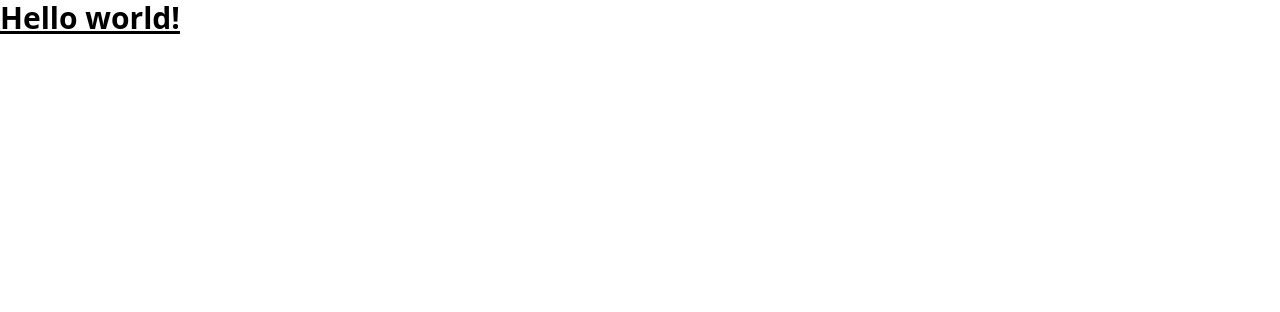
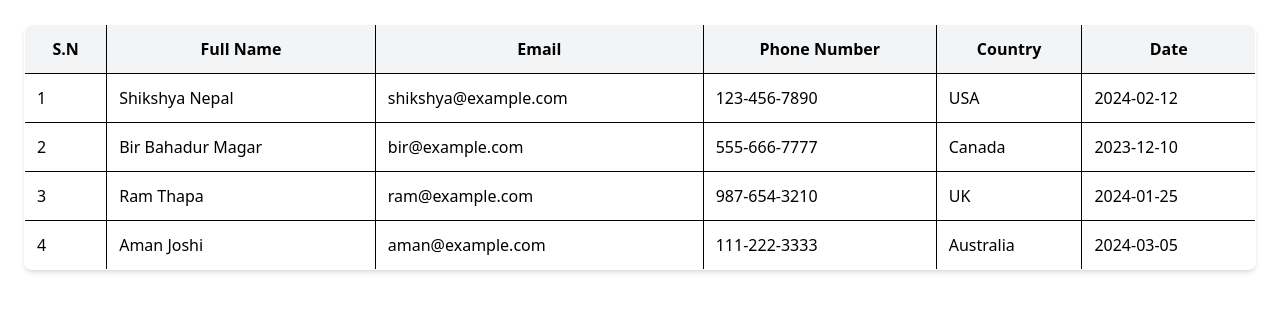
Before and after one commit to NilimaSardar/Intern_Task, a React (Vite) app in the folder 02_tailwindTable/: page / in a window 1280 px wide. Shown: the top 312 px of the page. Built offline with nearby package versions, Linux system fonts and the light colour scheme.

Commit message:
created table using tailwind css

```diff
--- a/02_tailwindTable/src/App.jsx
+++ b/02_tailwindTable/src/App.jsx
@@ -2,14 +2,13 @@ import { useState } from 'react'
 import reactLogo from './assets/react.svg'
 import viteLogo from '/vite.svg'
 import './App.css'
+import TableComponent from './components/TableComponent'
 
 function App() {
 
   return (
     <>
-      <h1 class="text-3xl font-bold underline">
-        Hello world!
-      </h1>
+      <TableComponent/>
     </>
   )
 }
--- /dev/null
+++ b/02_tailwindTable/src/components/TableComponent.jsx
@@ -0,0 +1,64 @@
+import React, { useState } from "react";
+
+const demoData = [
+  { id: 1, name: "Shikshya Nepal", email: "shikshya@example.com", phone: "123-456-7890", country: "USA", date: "2024-02-12" },
+  { id: 2, name: "Bir Bahadur Magar", email: "bir@example.com", phone: "555-666-7777", country: "Canada", date: "2023-12-10" },
+  { id: 3, name: "Ram Thapa", email: "ram@example.com", phone: "987-654-3210", country: "UK", date: "2024-01-25" },
+  { id: 4, name: "Aman Joshi", email: "aman@example.com", phone: "111-222-3333", country: "Australia", date: "2024-03-05" },
+];
+
+const TableComponent = () => {
+  const [data, setData] = useState(demoData);
+  const [sortConfig, setSortConfig] = useState({ key: null, direction: "asc" });
+
+  const sortData = (key) => {
+    let direction = "asc";
+    if (sortConfig.key === key && sortConfig.direction === "asc") {
+      direction = "desc";
+    }
+
+    const sortedData = [...data].sort((a, b) => {
+      if (a[key] < b[key]) return direction === "asc" ? -1 : 1;
+      if (a[key] > b[key]) return direction === "asc" ? 1 : -1;
+      return 0;
+    });
+
+    setData(sortedData);
+    setSortConfig({ key, direction });
+  };
+
+  return (
+    <div className="p-6">
+      <table className="min-w-full bg-white border border-gray-300 rounded-lg overflow-hidden shadow-md">
+        <thead>
+          <tr className="bg-gray-100">
+            <th className="p-3 border">S.N</th>
+            <th className="p-3 border cursor-pointer" onClick={() => sortData("name")}>
+              Full Name {sortConfig.key === "name" ? (sortConfig.direction === "asc" ? "↑" : "↓") : ""}
+            </th>
+            <th className="p-3 border">Email</th>
+            <th className="p-3 border">Phone Number</th>
+            <th className="p-3 border">Country</th>
+            <th className="p-3 border cursor-pointer" onClick={() => sortData("date")}>
+              Date {sortConfig.key === "date" ? (sortConfig.direction === "asc" ? "↑" : "↓") : ""}
+            </th>
+          </tr>
+        </thead>
+        <tbody>
+          {data.map((item, index) => (
+            <tr key={item.id} className="border hover:bg-gray-50">
+              <td className="p-3 border">{index + 1}</td>
+              <td className="p-3 border">{item.name}</td>
+              <td className="p-3 border">{item.email}</td>
+              <td className="p-3 border">{item.phone}</td>
+              <td className="p-3 border">{item.country}</td>
+              <td className="p-3 border">{item.date}</td>
+            </tr>
+          ))}
+        </tbody>
+      </table>
+    </div>
+  );
+};
+
+export default TableComponent;
```
